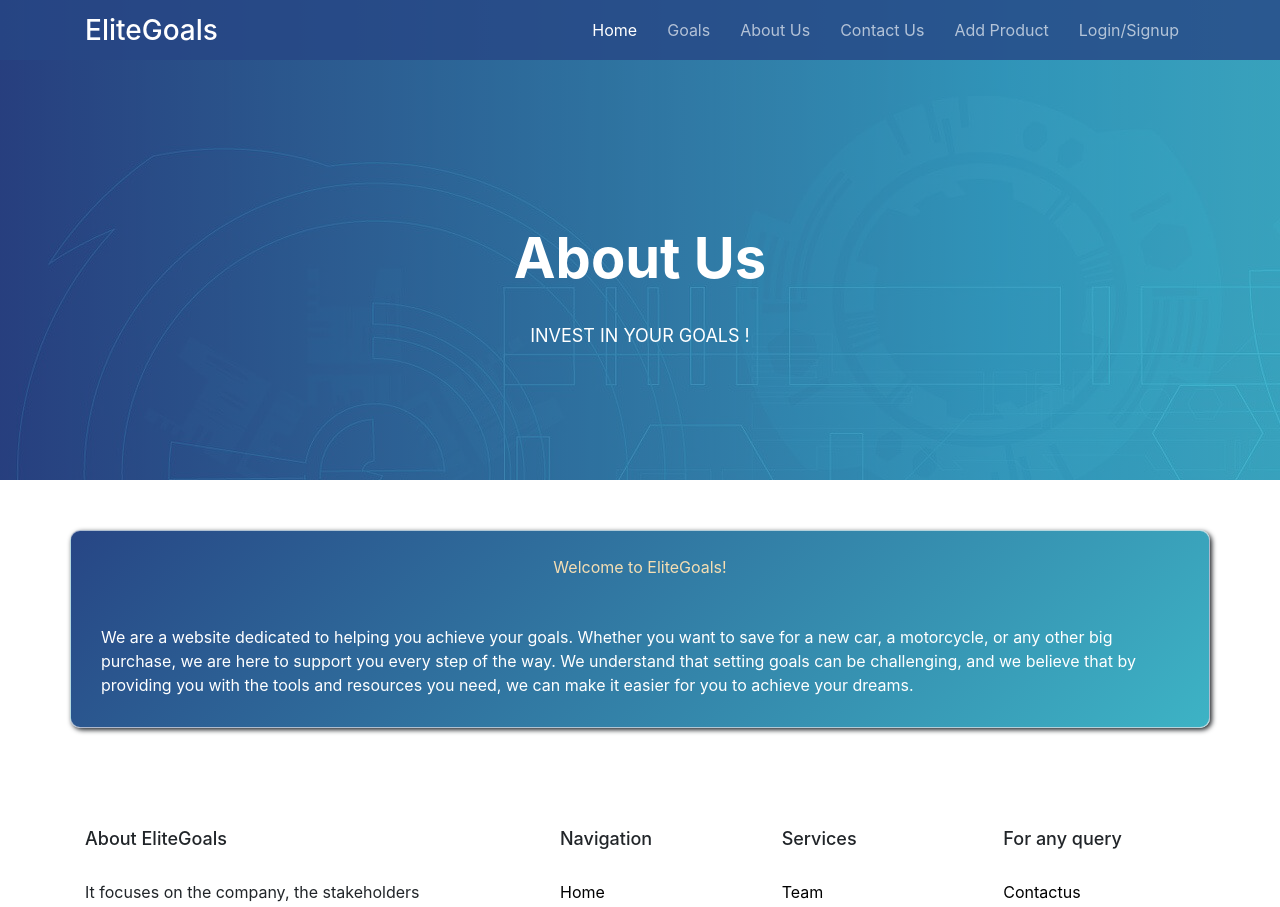
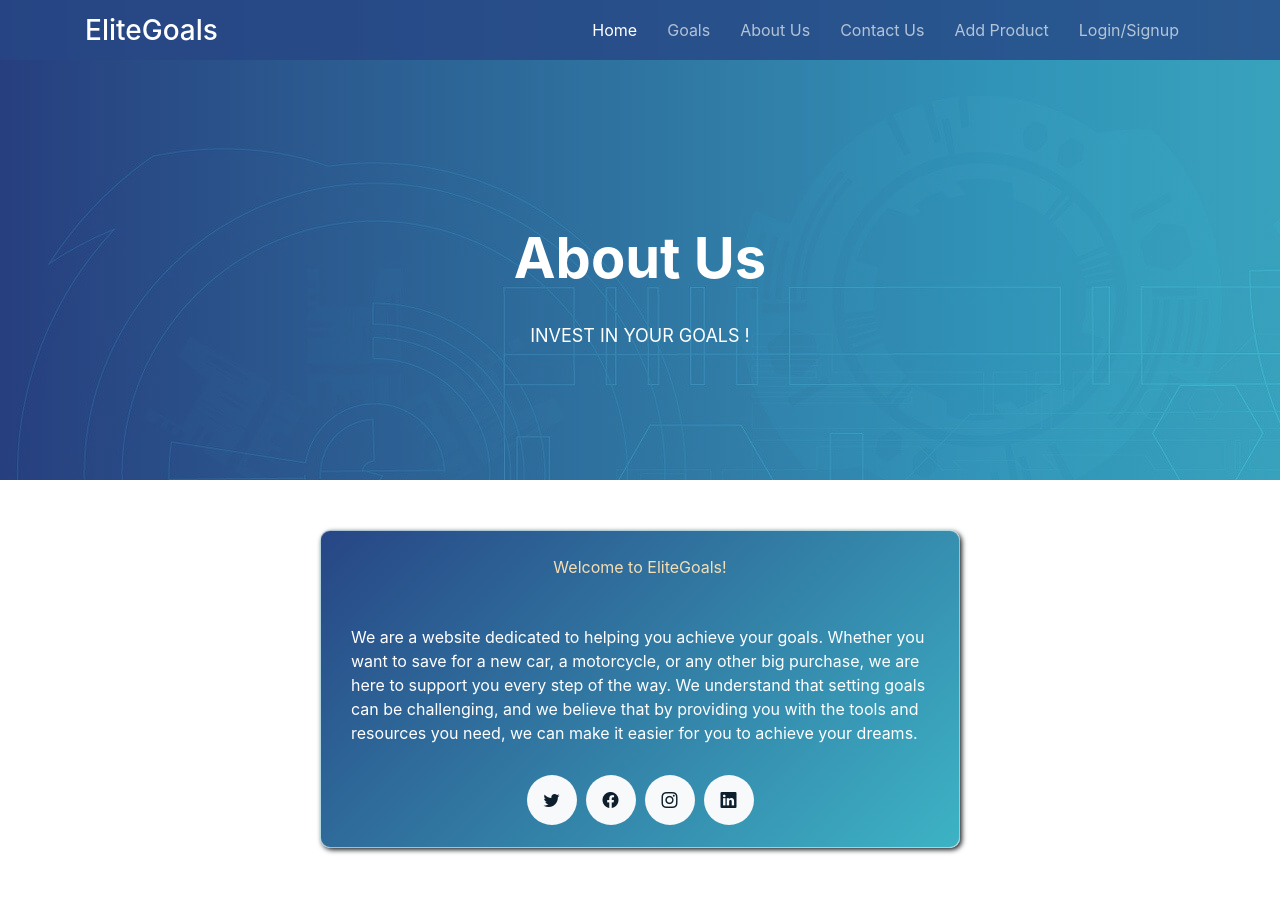
Before and after one commit to dhruv2210/EliteGoals, a React (Create React App) app in the folder investingoals/: page /AboutUs in a window 1280 px wide. Shown: the top 907 px of the page. Built offline with nearby package versions, Linux system fonts and the light colour scheme.

Commit message:
Minor changes in design

```diff
--- a/investingoals/src/components/AboutUs.js
+++ b/investingoals/src/components/AboutUs.js
@@ -56,16 +56,24 @@ function AboutUs() {
         </div>
       </section>
 
-      <div className="container box " data-aos="fade-up">
+      <div className="container col-6 box boxSizeAboutus" data-aos="fade-up">
         <br></br>
       <div className="parentpara">
         <p className="aboutParaHead">  Welcome to EliteGoals! </p>
       </div>
 
-      <p className="aboutPara">
+      <p className="aboutPara aboutParaHead">
       We are a website dedicated to helping you achieve your goals. Whether you want to save for a new car, a motorcycle, or any other big purchase, we are here to support you every step of the way. We understand that setting goals can be challenging, and we believe that by providing you with the tools and resources you need, we can make it easier for you to achieve your dreams.
       </p>
 
+      <div className="parentpara">
+      <p className="social">
+            <a href="#"><span className="bi bi-twitter"></span></a>   &nbsp;
+            <a href="#"><span className="bi bi-facebook"></span></a>  &nbsp;
+            <a href="#"><span className="bi bi-instagram"></span></a> &nbsp;
+            <a href="#"><span className="bi bi-linkedin"></span></a>
+      </p>
+      </div>
       </div>
     </>
   );
--- a/investingoals/src/components/Signup.js
+++ b/investingoals/src/components/Signup.js
@@ -1,7 +1,7 @@
 import { React, useState } from 'react';
 import { useNavigate } from 'react-router-dom';
 
-// import "./login.css";
+
 
 
 const Signup = () => {
```
Also changed, not shown: investingoals/src/components/Login.js (+1 -99 lines).
